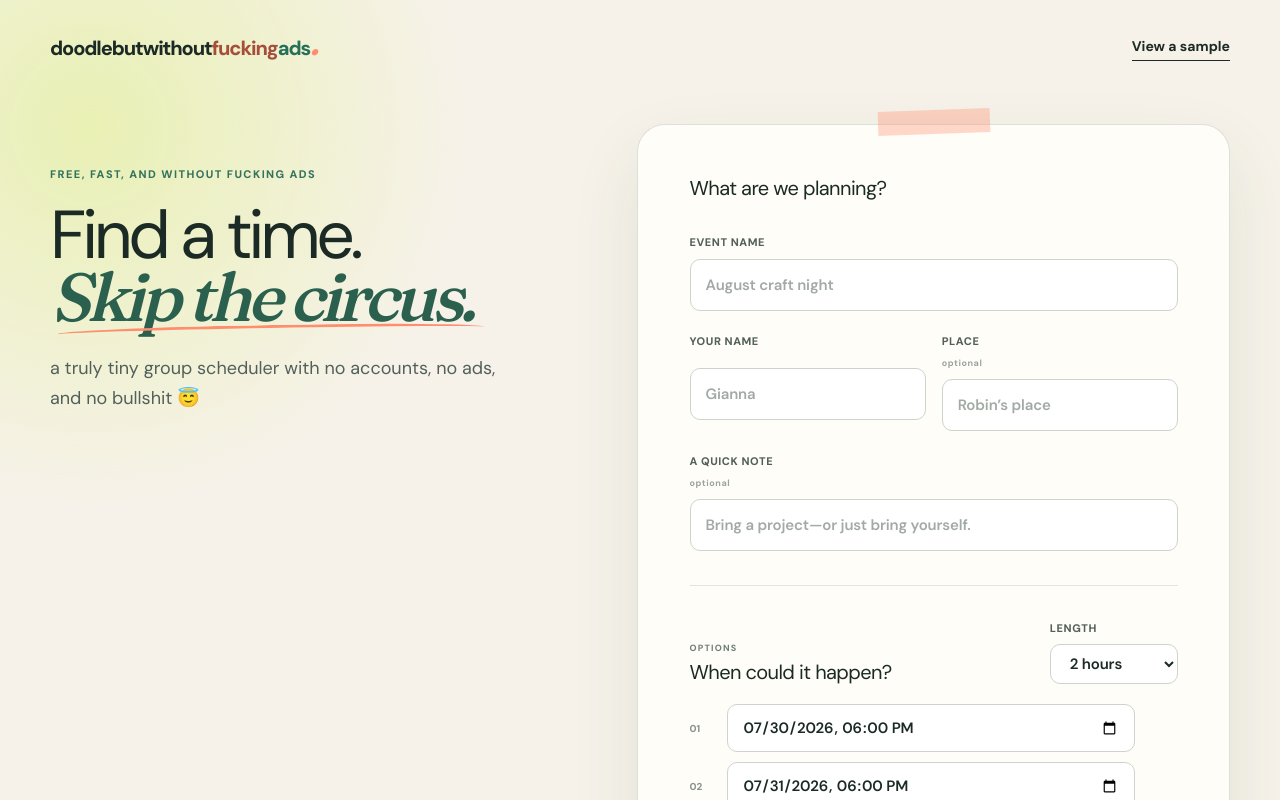
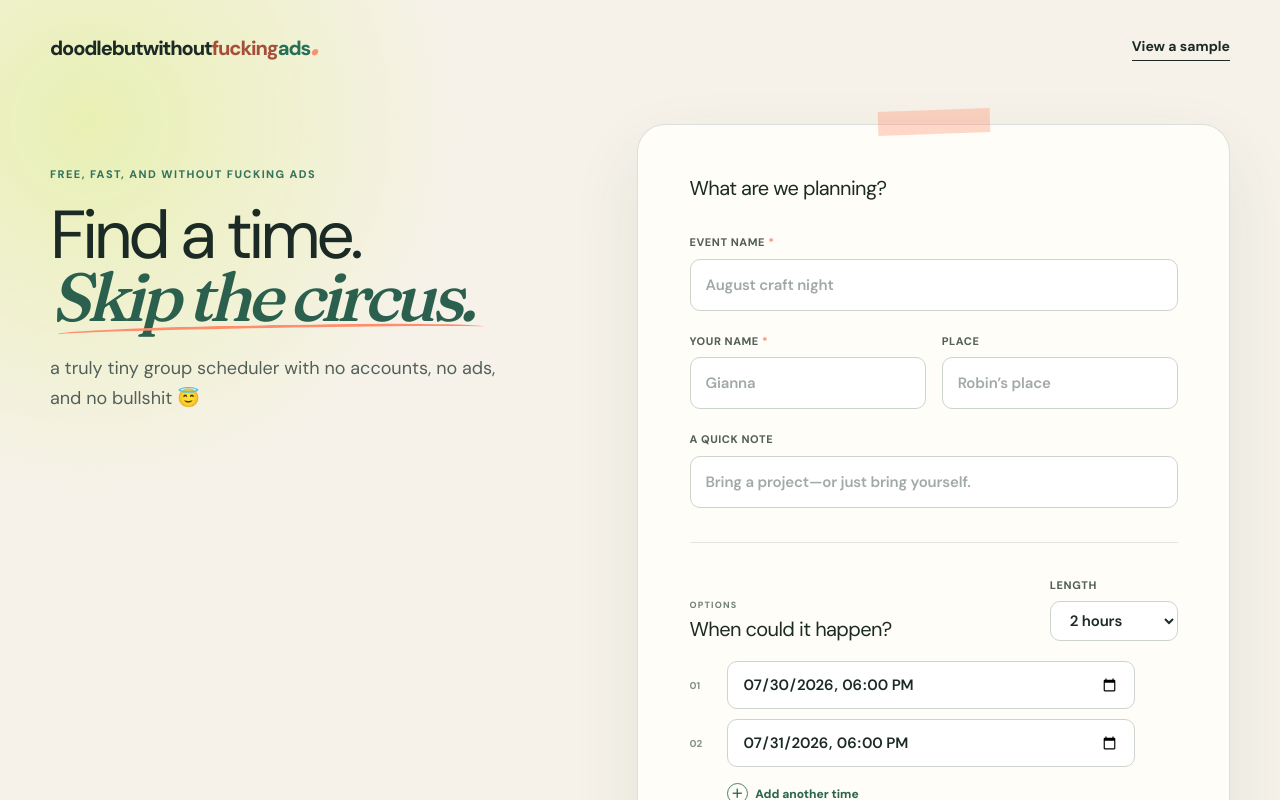
Before and after one commit to Robinnnnn/doodlebutwithoutfuckingads, a Next.js app: page / in a window 1280 px wide. Shown: the top 800 px of the page. Built offline with nearby package versions, Linux system fonts and the light colour scheme.

Commit message:
Clarify required poll fields

```diff
--- a/app/DoodleApp.tsx
+++ b/app/DoodleApp.tsx
@@ -244,27 +244,33 @@ function CreatePoll() {
           </div>
 
           <label>
-            Event name
+            <span>
+              Event name <span className="required-marker">*</span>
+            </span>
             <input
               value={draft.title}
               onChange={(event) => update("title", event.target.value)}
               placeholder="August craft night"
               autoComplete="off"
+              required
             />
           </label>
 
           <div className="two-fields">
             <label>
-              Your name
+              <span>
+                Your name <span className="required-marker">*</span>
+              </span>
               <input
                 value={draft.organizer}
                 onChange={(event) => update("organizer", event.target.value)}
                 placeholder="Gianna"
                 autoComplete="name"
+                required
               />
             </label>
             <label>
-              Place <span className="optional">optional</span>
+              Place
               <input
                 value={draft.location}
                 onChange={(event) => update("location", event.target.value)}
@@ -275,7 +281,7 @@ function CreatePoll() {
           </div>
 
           <label>
-            A quick note <span className="optional">optional</span>
+            A quick note
             <input
               value={draft.note}
               onChange={(event) => update("note", event.target.value)}
--- a/app/globals.css
+++ b/app/globals.css
@@ -305,11 +305,8 @@ a {
   gap: 16px;
 }
 
-.optional {
-  color: #9ba39f;
-  font-size: 9px;
-  font-weight: 650;
-  text-transform: none;
+.required-marker {
+  color: var(--coral);
 }
 
 .form-divider {
```
Also changed, not shown: 1 other file (tests, documents, lock files or other folders).
